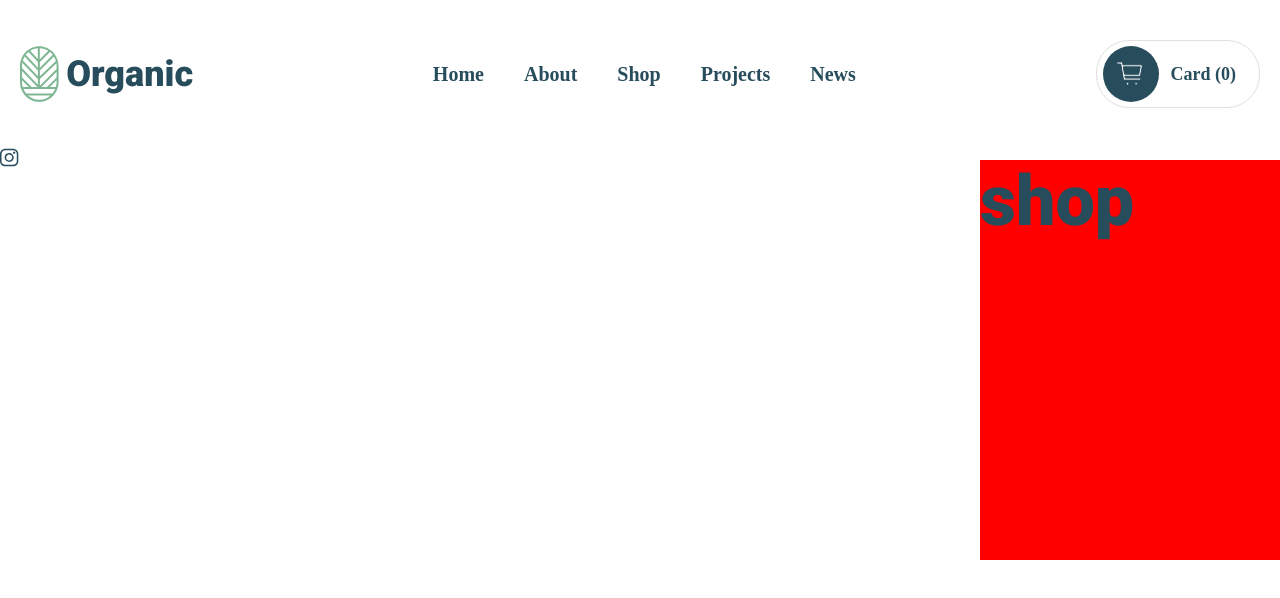
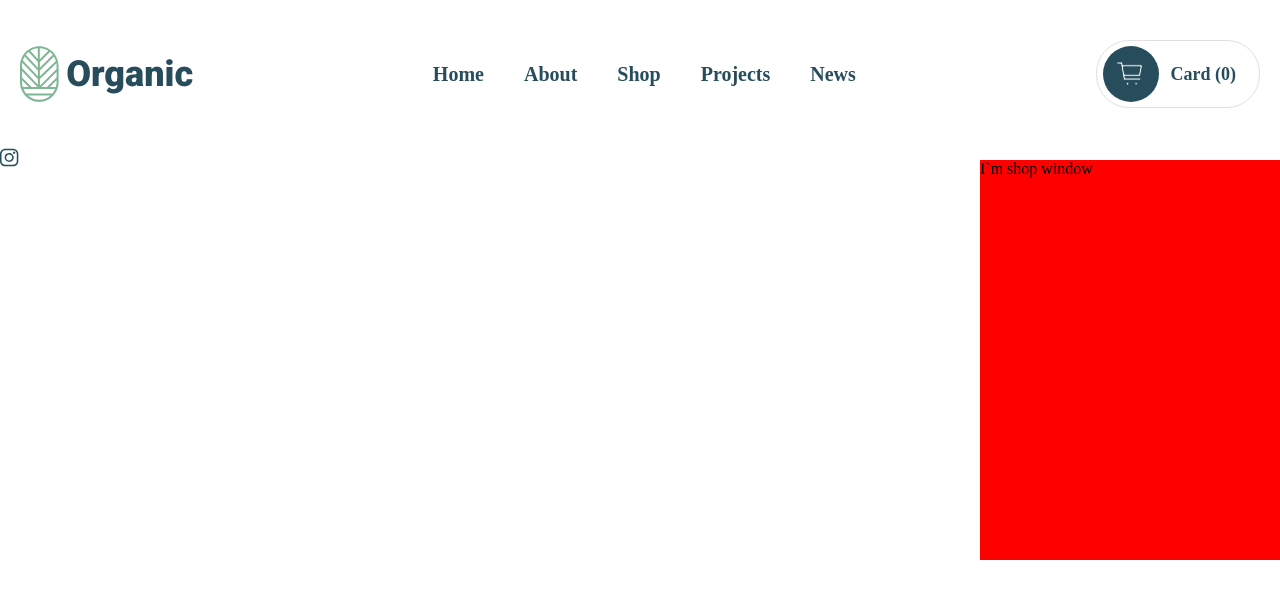
Before and after one commit to 0Arty/Agriculture-Organic, a Next.js app: page / in a window 1280 px wide. Both pictures are taken after a click on the button 1130 px from the left and 74 px from the top of the page. Shown: the top 598 px of the page. Built offline with nearby package versions, Linux system fonts and the light colour scheme.

Commit message:
install redux-tk | dev | scrolled-menu

```diff
--- a/package.json
+++ b/package.json
@@ -9,11 +9,13 @@
     "lint": "next lint"
   },
   "dependencies": {
+    "@reduxjs/toolkit": "^2.2.2",
     "classnames": "^2.5.1",
     "framer-motion": "^11.0.20",
     "next": "14.1.4",
     "react": "^18",
     "react-dom": "^18",
+    "react-redux": "^9.1.0",
     "sass": "^1.72.0"
   },
   "devDependencies": {
--- a/src/app/layout.tsx
+++ b/src/app/layout.tsx
@@ -1,5 +1,6 @@
 import '@/styles/global.scss'
 import Header from '@/ui/layouts/header/Header'
+import Providers from '@/ui/components/providers/Providers'
 
 import type { Metadata } from 'next'
 import { Roboto, Yellowtail, Open_Sans } from 'next/font/google'
@@ -36,11 +37,16 @@ export default function RootLayout({
   children,
 }: Readonly<{ children: React.ReactNode }>) {
   return (
+    // <Provider store={store}>
     <html lang="en">
       <body className={typograpy}>
-        <Header />
-        {children}
+        <Providers>
+          <Header />
+
+          {children}
+        </Providers>
       </body>
     </html>
+    // </Provider>
   )
 }
--- /dev/null
+++ b/src/libs/store/root.ts
@@ -0,0 +1,19 @@
+import { combineReducers, configureStore } from '@reduxjs/toolkit'
+import { TypedUseSelectorHook, useDispatch, useSelector } from 'react-redux'
+
+import { reducer as applicationDetails } from './slices/applicationSlice'
+
+const rootReducer = combineReducers({
+  applicationDetails,
+})
+
+export const store = configureStore({
+  reducer: rootReducer,
+  devTools: process.env.NODE_ENV !== 'production',
+})
+
+export type RootState = ReturnType<typeof store.getState>
+export type AppDispatch = typeof store.dispatch
+
+export const useAppDispatch = () => useDispatch<AppDispatch>()
+export const useAppSelector: TypedUseSelectorHook<RootState> = useSelector
--- /dev/null
+++ b/src/libs/store/slices/applicationSlice.ts
@@ -0,0 +1,52 @@
+import {
+  Reducer,
+  createEntityAdapter,
+  createSlice,
+  PayloadAction,
+} from '@reduxjs/toolkit'
+
+interface iApplicationState {
+  shopModalWindowIsOpen: boolean
+  routesModalWindowIsOpen: boolean
+}
+
+const stateAdapter = createEntityAdapter()
+
+const initialState = stateAdapter.getInitialState<iApplicationState>({
+  shopModalWindowIsOpen: false,
+  routesModalWindowIsOpen: false,
+})
+
+const closeAllWindows = (state: iApplicationState) => {
+  state.shopModalWindowIsOpen = false
+  state.routesModalWindowIsOpen = false
+}
+
+const applicationDetails = createSlice({
+  name: 'applicationDetails',
+  initialState,
+  reducers: {
+    // setLongitude(state, action: PayloadAction<number | null>) {
+    //     state.longitude = action.payload
+    //   },
+    toggleShopModalWindow(state) {
+      closeAllWindows(state)
+      state.shopModalWindowIsOpen = !state.shopModalWindowIsOpen
+    },
+    toggleRoutesModalWindow(state) {
+      closeAllWindows(state)
+      state.routesModalWindowIsOpen = !state.routesModalWindowIsOpen
+    },
+    closeAllModalWindows(state) {
+      state.routesModalWindowIsOpen = false
+      state.shopModalWindowIsOpen = false
+    },
+  },
+})
+
+export const reducer: Reducer<typeof initialState> = applicationDetails.reducer
+export const {
+  toggleShopModalWindow,
+  toggleRoutesModalWindow,
+  closeAllModalWindows,
+} = applicationDetails.actions
--- /dev/null
+++ b/src/ui/components/providers/Providers.tsx
@@ -0,0 +1,13 @@
+'use client'
+
+import { store } from '@/libs/store/root'
+import { Provider } from 'react-redux'
+
+interface IProps {
+  children: React.ReactNode
+}
+
+const Providers = ({ children }: IProps) => {
+  return <Provider store={store}>{children}</Provider>
+}
+export default Providers
--- /dev/null
+++ b/src/ui/components/scrolled-menu/ScrolledMenu.module.scss
@@ -0,0 +1,29 @@
+.mobile_menu {
+  position: absolute;
+  width: 300px;
+  height: 400px;
+  right: 0;
+  top: 160px;
+  transform: translateX(300px);
+  transition: all 0.3s ease;
+  background: red;
+}
+.active {
+  transition: all 0.3s ease;
+  transform: translateX(0px);
+}
+.closed {
+  transform: translateX(300px);
+}
+// .mounted {
+//   display: block;
+// }
+// .dismounted {
+//   display: none;
+// }
+
+// @media screen and (0px <= width <= 900px) {
+//   .mobile_menu {
+//     display: block;
+//   }
+// }
--- /dev/null
+++ b/src/ui/components/scrolled-menu/ScrolledMenu.tsx
@@ -0,0 +1,65 @@
+'use client'
+import classNames from 'classnames'
+import style from './ScrolledMenu.module.scss'
+import { ReactNode, useEffect, useRef, useState } from 'react'
+import { useAppSelector } from '@/libs/store/root'
+import { closeAllModalWindows } from '@/libs/store/slices/applicationSlice'
+import { useDispatch } from 'react-redux'
+
+interface IProps {
+  isOpen: boolean
+  children: ReactNode
+}
+const ScrolledMenu = ({ children, isOpen }: IProps) => {
+  const menuRef = useRef<HTMLDivElement>(null)
+  const [isMounted, setIsMounted] = useState<boolean>(false)
+  const [AnimationDelay, setAnimationDelay] = useState<boolean>(false)
+  const dispatch = useDispatch()
+  useEffect(() => {
+    if (isOpen) {
+      setIsMounted(true)
+      setTimeout(() => {
+        setAnimationDelay(true)
+      }, 1)
+    } else {
+      setAnimationDelay(false)
+      setTimeout(() => {
+        setIsMounted(false)
+      }, 301)
+    }
+  }, [isOpen])
+
+  const handleClickOutside = (event: MouseEvent) => {
+    if (!menuRef.current) return
+    if (!menuRef.current.contains(event.target as Node)) {
+      setAnimationDelay(false)
+      setTimeout(() => {
+        dispatch(closeAllModalWindows())
+      }, 301)
+    }
+  }
+
+  useEffect(() => {
+    document.addEventListener('click', handleClickOutside)
+    return () => document.removeEventListener('click', handleClickOutside)
+  })
+
+  const isOpenWindow = true
+  return (
+    <>
+      {isMounted && (
+        <div
+          ref={menuRef}
+          className={classNames(
+            style.mobile_menu,
+            AnimationDelay ? style.active : style.closed
+          )}
+        >
+          {children}
+        </div>
+      )}
+    </>
+  )
+}
+
+export default ScrolledMenu
--- a/src/ui/layouts/header/Header.tsx
+++ b/src/ui/layouts/header/Header.tsx
@@ -6,34 +6,43 @@ import Menu from './Menu'
 import ShopBaskerBtn from './handlers/ShopBaskerBtn'
 import MenuHandler from './handlers/MenuHandler'
 import { useState } from 'react'
+import ScrolledMenu from '@/ui/components/scrolled-menu/ScrolledMenu'
+import { useAppSelector } from '@/libs/store/root'
 
 const Header = ({}) => {
   const [routesMenuIsOpen, setRoutesMenuIsOpen] = useState<boolean>(false)
   const [shopMenuIsOpen, setShopMenuIsOpen] = useState<boolean>(false)
 
-  const setRoutesMenuHandler = () => {
-    if (shopMenuIsOpen) {
-      showModal(shopMenuIsOpen, setShopMenuIsOpen)
-    }
-    setTimeout(() => {
-      showModal(routesMenuIsOpen, setRoutesMenuIsOpen)
-    }, 301)
-  }
-  const setShopMenuHandler = () => {
-    if (routesMenuIsOpen) showModal(routesMenuIsOpen, setRoutesMenuIsOpen)
-    setTimeout(() => {
-      showModal(shopMenuIsOpen, setShopMenuIsOpen)
-    }, 301)
-  }
+  // const setRoutesMenuHandler = () => {
+  //   if (shopMenuIsOpen) {
+  //     showModal(shopMenuIsOpen, setShopMenuIsOpen)
+  //   }
+  //   setTimeout(() => {
+  //     showModal(routesMenuIsOpen, setRoutesMenuIsOpen)
+  //   }, 301)
+  // }
+  // const setShopMenuHandler = () => {
+  //   if (routesMenuIsOpen) showModal(routesMenuIsOpen, setRoutesMenuIsOpen)
+  //   setTimeout(() => {
+  //     showModal(shopMenuIsOpen, setShopMenuIsOpen)
+  //   }, 301)
+  // }
 
-  const showModal = (menuIsOpen: boolean, setMenuIsOpen: Function) => {
-    if (menuIsOpen) {
-      setTimeout(() => setMenuIsOpen(false), 301)
-      return
-    } else {
-      setMenuIsOpen(true)
-    }
-  }
+  // const showModal = (menuIsOpen: boolean, setMenuIsOpen: Function) => {
+  //   if (menuIsOpen) {
+  //     setTimeout(() => setMenuIsOpen(false), 301)
+  //     return
+  //   } else {
+  //     setMenuIsOpen(true)
+  //   }
+  // }
+  const shopIsOpen = useAppSelector(
+    (state) => state.applicationDetails.shopModalWindowIsOpen
+  )
+  const routesIsOpen = useAppSelector(
+    (state) => state.applicationDetails.routesModalWindowIsOpen
+  )
+  console.log('shopIsOpen:', shopIsOpen)
 
   return (
     <header className={style.header}>
@@ -45,15 +54,23 @@ const Header = ({}) => {
         <Links />
       </div>
       <div className={style.responsive_container}>
-        <ShopBaskerBtn togleMenu={setShopMenuHandler} />
+        <ShopBaskerBtn />
       </div>
 
       <div className={style.icon_menu}>
-        <ShopBaskerBtn togleMenu={setShopMenuHandler} />
-        <MenuHandler onClickFunction={setRoutesMenuHandler} />
+        <ShopBaskerBtn />
+        <MenuHandler />
       </div>
 
-      {routesMenuIsOpen && (
+      <ScrolledMenu isOpen={shopIsOpen}>
+        <span>I`m shop window</span>
+      </ScrolledMenu>
+
+      <ScrolledMenu isOpen={routesIsOpen}>
+        <span>I`m links window</span>
+      </ScrolledMenu>
+
+      {/* {routesMenuIsOpen && (
         <Menu isOpen={routesMenuIsOpen} closeMenu={setRoutesMenuHandler}>
           <h1>Routes</h1>
         </Menu>
@@ -62,7 +79,7 @@ const Header = ({}) => {
         <Menu isOpen={shopMenuIsOpen} closeMenu={setShopMenuHandler}>
           <h1>shop</h1>
         </Menu>
-      )}
+      )} */}
     </header>
   )
 }
--- a/src/ui/layouts/header/handlers/MenuHandler.tsx
+++ b/src/ui/layouts/header/handlers/MenuHandler.tsx
@@ -1,13 +1,17 @@
 'use client'
 import Icon from '@/ui/components/icon/Icon'
 import style from './Handlers.module.scss'
+import { useDispatch } from 'react-redux'
+import { toggleRoutesModalWindow } from '@/libs/store/slices/applicationSlice'
 
-interface IProps {
-  onClickFunction: () => void
-}
-const MenuHandler = ({ onClickFunction }: IProps) => {
+const MenuHandler = () => {
+  const dispatch = useDispatch()
+  const toggleMenuHandler = () => {
+    dispatch(toggleRoutesModalWindow())
+  }
+
   return (
-    <div onClick={onClickFunction}>
+    <div onClick={toggleMenuHandler}>
       <Icon name={'list'} width={50} height={50} styling={style.svg} />
     </div>
   )
--- a/src/ui/layouts/header/handlers/ShopBaskerBtn.tsx
+++ b/src/ui/layouts/header/handlers/ShopBaskerBtn.tsx
@@ -1,14 +1,19 @@
+'use client'
 import Icon from '@/ui/components/icon/Icon'
 import style from './Handlers.module.scss'
-interface IProps {
-  togleMenu: () => void
-}
+import { useDispatch } from 'react-redux'
+import { toggleShopModalWindow } from '@/libs/store/slices/applicationSlice'
 
-const ShopBaskerBtn = ({ togleMenu }: IProps) => {
+const ShopBaskerBtn = () => {
+  const dispatch = useDispatch()
+  const toggleMenuHandler = () => {
+    dispatch(toggleShopModalWindow())
+  }
+
   const itemCounter: number = 0
   return (
     <div className={style.inputs}>
-      <button onClick={togleMenu}>
+      <button onClick={toggleMenuHandler}>
         <Icon width={30} height={25} name={'shop'} styling={style.svg} />
       </button>
       <span>{`Card (${itemCounter})`}</span>
```
Also changed, not shown: 1 other file (tests, documents, lock files or other folders).
